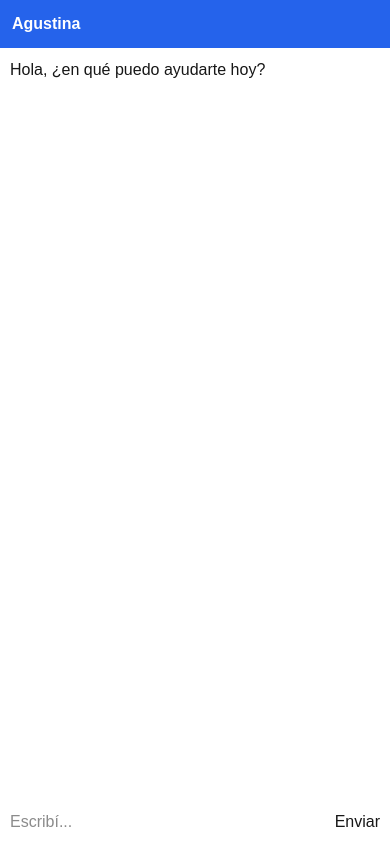
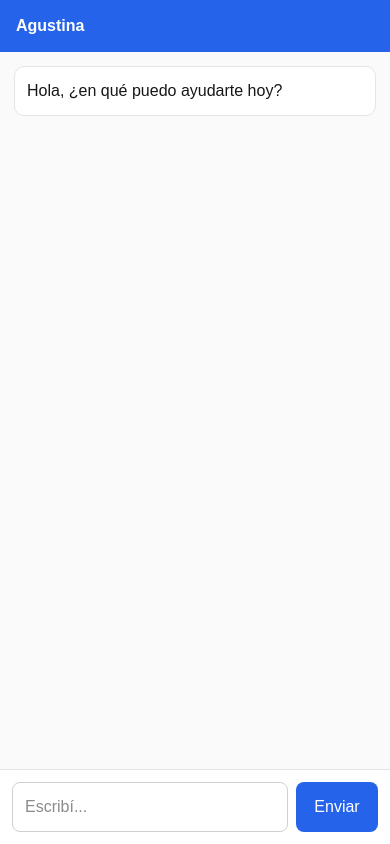
Before and after one commit to ricardorivera972/agustina-burbuja-chat, a Next.js app: page / in a window 390 px wide. Built offline with nearby package versions, Linux system fonts and the light colour scheme.

Commit message:
fix responsive final para demo

```diff
--- a/app/chat/chatui.tsx
+++ b/app/chat/chatui.tsx
@@ -1,166 +1,205 @@
-"use client"
+"use client";
 
-import { useState, useEffect, useRef } from "react"
+import { useEffect, useRef, useState } from "react";
 
 type Message = {
-  who: "YO" | "SISTEMA"
-  text: string
-}
+  who: "YO" | "SISTEMA";
+  text: string;
+};
 
 export default function ChatUI() {
-  const [message, setMessage] = useState("")
-  const [messages, setMessages] = useState<Message[]>([])
-  const [loading, setLoading] = useState(false)
-  const [open, setOpen] = useState(false)
-  const [showForm, setShowForm] = useState(false)
-  const [isMobile, setIsMobile] = useState(false)
+  const [message, setMessage] = useState("");
+  const [messages, setMessages] = useState<Message[]>([]);
+  const [loading, setLoading] = useState(false);
+  const [open, setOpen] = useState(false);
+  const [showForm, setShowForm] = useState(false);
+  const [isMobile, setIsMobile] = useState(false);
 
-  const bottomRef = useRef<HTMLDivElement | null>(null)
+  const bottomRef = useRef<HTMLDivElement | null>(null);
 
   useEffect(() => {
-    if (typeof window !== "undefined") {
-      const mobile = window.innerWidth < 768
-      setIsMobile(mobile)
+    const handleResize = () => {
+      const mobile = window.innerWidth <= 768;
+      setIsMobile(mobile);
+      if (mobile) {
+        setOpen(true);
+      }
+    };
 
-      if (mobile) {
-        setOpen(true)
-      }
-    }
-  }, [])
+    handleResize();
+    window.addEventListener("resize", handleResize);
+    return () => window.removeEventListener("resize", handleResize);
+  }, []);
+
+  useEffect(() => {
+    bottomRef.current?.scrollIntoView({ behavior: "smooth" });
+  }, [messages, showForm]);
 
   const sendMessage = async () => {
-    if (!message.trim()) return
+    if (!message.trim()) return;
 
-    const userMessage = message
+    const userMessage = message.trim();
 
-    setMessages(prev => [...prev, { who: "YO", text: userMessage }])
-    setMessage("")
-    setLoading(true)
+    setMessages((prev) => [...prev, { who: "YO", text: userMessage }]);
+    setMessage("");
+    setLoading(true);
 
     try {
       const res = await fetch("/api/agustina", {
         method: "POST",
         headers: {
-          "Content-Type": "application/json"
+          "Content-Type": "application/json",
         },
-        body: JSON.stringify({ message: userMessage })
-      })
+        body: JSON.stringify({ message: userMessage }),
+      });
 
-      const data = await res.json()
+      const data = await res.json();
 
       if (data.reply) {
-        const tieneFormulario = data.reply.includes("[FORMULARIO]")
+        const tieneFormulario = data.reply.includes("[FORMULARIO]");
 
         if (tieneFormulario) {
-          setShowForm(true)
-          const cleanText = data.reply.replace("[FORMULARIO]", "").trim()
-
-          setMessages(prev => [
-            ...prev,
-            { who: "SISTEMA", text: cleanText }
-          ])
+          setShowForm(true);
+          const cleanText = data.reply.replace("[FORMULARIO]", "").trim();
+          setMessages((prev) => [...prev, { who: "SISTEMA", text: cleanText }]);
         } else {
-          setMessages(prev => [
-            ...prev,
-            { who: "SISTEMA", text: data.reply }
-          ])
+          setMessages((prev) => [...prev, { who: "SISTEMA", text: data.reply }]);
         }
+      } else {
+        setMessages((prev) => [
+          ...prev,
+          { who: "SISTEMA", text: "Sin respuesta del servidor" },
+        ]);
       }
     } catch {
-      setMessages(prev => [
+      setMessages((prev) => [
         ...prev,
-        { who: "SISTEMA", text: "Error de conexión" }
-      ])
+        { who: "SISTEMA", text: "Error de conexión" },
+      ]);
+    } finally {
+      setLoading(false);
     }
+  };
 
-    setLoading(false)
-  }
-
-  useEffect(() => {
-    bottomRef.current?.scrollIntoView({ behavior: "smooth" })
-  }, [messages, showForm])
+  const chatBoxStyle: React.CSSProperties = isMobile
+    ? {
+        position: "fixed",
+        inset: 0,
+        width: "100vw",
+        height: "100dvh",
+        background: "#fff",
+        zIndex: 9999,
+        display: "flex",
+        flexDirection: "column",
+      }
+    : {
+        position: "fixed",
+        right: 20,
+        bottom: 20,
+        width: 360,
+        height: 520,
+        background: "#fff",
+        borderRadius: 16,
+        boxShadow: "0 12px 32px rgba(0,0,0,0.20)",
+        zIndex: 9999,
+        display: "flex",
+        flexDirection: "column",
+        overflow: "hidden",
+      };
 
   return (
     <>
-      {/* BURBUJA */}
-      {!open && (
+      {!isMobile && !open && (
         <div
           onClick={() => setOpen(true)}
           style={{
             position: "fixed",
-            bottom: "20px",
-            right: "20px",
-            width: "60px",
-            height: "60px",
-            backgroundColor: "#2563eb",
+            right: 20,
+            bottom: 20,
+            width: 64,
+            height: 64,
             borderRadius: "50%",
+            background: "#2563eb",
+            color: "#fff",
             display: "flex",
             alignItems: "center",
             justifyContent: "center",
-            color: "white",
-            fontSize: "24px",
+            fontSize: 26,
             cursor: "pointer",
-            zIndex: 9999
+            zIndex: 9999,
+            boxShadow: "0 8px 20px rgba(0,0,0,0.25)",
           }}
+          title="Abrir Agustina"
         >
           💬
         </div>
       )}
 
-      {/* CHAT */}
-      {open && (
-        <div
-          style={{
-            position: "fixed",
-            bottom: isMobile ? "0" : "20px",
-            right: isMobile ? "0" : "20px",
-            width: isMobile ? "100%" : "360px",
-            minWidth: isMobile ? "100%" : "320px",
-            maxWidth: "100vw",
-            height: isMobile ? "100%" : "500px",
-            background: "white",
-            borderRadius: isMobile ? "0" : "12px",
-            boxShadow: "0 0 20px rgba(0,0,0,0.2)",
-            zIndex: 9999,
-            display: "flex",
-            flexDirection: "column",
-            boxSizing: "border-box"
-          }}
-        >
-          {/* HEADER */}
+      {(open || isMobile) && (
+        <div style={chatBoxStyle}>
           <div
             style={{
-              padding: "12px",
               background: "#2563eb",
-              color: "white",
-              borderTopLeftRadius: isMobile ? "0" : "12px",
-              borderTopRightRadius: isMobile ? "0" : "12px",
+              color: "#fff",
+              padding: "14px 16px",
               display: "flex",
-              justifyContent: "space-between"
+              justifyContent: "space-between",
+              alignItems: "center",
+              fontWeight: 700,
+              fontSize: 16,
             }}
           >
-            <b>Agustina</b>
+            <span>Agustina</span>
             {!isMobile && (
-              <button onClick={() => setOpen(false)}>X</button>
+              <button
+                onClick={() => setOpen(false)}
+                style={{
+                  background: "transparent",
+                  border: "none",
+                  color: "#fff",
+                  fontSize: 18,
+                  cursor: "pointer",
+                }}
+              >
+                ✕
+              </button>
             )}
           </div>
 
-          {/* MENSAJES */}
           <div
             style={{
               flex: 1,
-              padding: 10,
-              overflowY: "auto"
+              overflowY: "auto",
+              padding: 14,
+              background: "#fafafa",
             }}
           >
             {messages.length === 0 && (
-              <div style={{ marginBottom: 10 }}>
+              <div
+                style={{
+                  marginBottom: 12,
+                  padding: 12,
+                  borderRadius: 10,
+                  background: "#fff",
+                  border: "1px solid #e5e5e5",
+                }}
+              >
                 Hola, ¿en qué puedo ayudarte hoy?
               </div>
             )}
 
             {messages.map((msg, i) => (
-              <div key={i} style={{ marginBottom: 10 }}>
+              <div
+                key={i}
+                style={{
+                  marginBottom: 10,
+                  padding: 12,
+                  borderRadius: 10,
+                  background: msg.who === "YO" ? "#dbeafe" : "#fff",
+                  border: "1px solid #e5e5e5",
+                  whiteSpace: "pre-line",
+                }}
+              >
                 <strong>{msg.who === "YO" ? "Vos:" : "Agustina:"}</strong>
                 <br />
                 {msg.text}
@@ -168,18 +207,42 @@ export default function ChatUI() {
             ))}
 
             {showForm && (
-              <div style={{ marginTop: 10 }}>
+              <div
+                style={{
+                  marginTop: 10,
+                  padding: 12,
+                  borderRadius: 10,
+                  background: "#fff",
+                  border: "1px solid #e5e5e5",
+                }}
+              >
                 <b>Completar datos</b>
 
-                <input id="empresa" placeholder="Empresa" style={{ width: "100%", marginTop: 5 }} />
-                <input id="nombre" placeholder="Nombre" style={{ width: "100%", marginTop: 5 }} />
-                <input id="contacto" placeholder="Teléfono o email" style={{ width: "100%", marginTop: 5 }} />
-                <textarea id="detalle" placeholder="Detalle" style={{ width: "100%", marginTop: 5 }} />
+                <input
+                  id="empresa"
+                  placeholder="Empresa"
+                  style={{ width: "100%", marginTop: 8, padding: 10, boxSizing: "border-box" }}
+                />
+                <input
+                  id="nombre"
+                  placeholder="Nombre"
+                  style={{ width: "100%", marginTop: 8, padding: 10, boxSizing: "border-box" }}
+                />
+                <input
+                  id="contacto"
+                  placeholder="Teléfono o email"
+                  style={{ width: "100%", marginTop: 8, padding: 10, boxSizing: "border-box" }}
+                />
+                <textarea
+                  id="detalle"
+                  placeholder="Detalle"
+                  style={{ width: "100%", marginTop: 8, padding: 10, minHeight: 90, boxSizing: "border-box" }}
+                />
 
                 <button
                   onClick={async () => {
-                    const contacto = (document.getElementById("contacto") as HTMLInputElement).value
-                    const esEmail = contacto.includes("@")
+                    const contacto = (document.getElementById("contacto") as HTMLInputElement).value;
+                    const esEmail = contacto.includes("@");
 
                     const formData = {
                       empresa: (document.getElementById("empresa") as HTMLInputElement).value,
@@ -187,18 +250,30 @@ export default function ChatUI() {
                       email: esEmail ? contacto : "",
                       telefono: esEmail ? "" : contacto,
                       descripcion: (document.getElementById("detalle") as HTMLTextAreaElement).value,
-                    }
+                    };
 
-                    await fetch("https://script.google.com/macros/s/AKfycbxJ4ZFemcLehp14FTYLgp0frs72utzPxXhxrxxnuhCgzJH-fTCiHtJqQJd5P788_f6yIw/exec", {
-                      method: "POST",
-                      mode: "no-cors",
-                      body: JSON.stringify(formData),
-                    })
+                    await fetch(
+                      "https://script.google.com/macros/s/AKfycbxJ4ZFemcLehp14FTYLgp0frs72utzPxXhxrxxnuhCgzJH-fTCiHtJqQJd5P788_f6yIw/exec",
+                      {
+                        method: "POST",
+                        mode: "no-cors",
+                        body: JSON.stringify(formData),
+                      }
+                    );
 
-                    alert("Datos enviados")
-                    setShowForm(false)
+                    alert("Datos enviados");
+                    setShowForm(false);
                   }}
-                  style={{ width: "100%", marginTop: 5 }}
+                  style={{
+                    width: "100%",
+                    marginTop: 10,
+                    padding: 12,
+                    background: "#2563eb",
+                    color: "#fff",
+                    border: "none",
+                    borderRadius: 8,
+                    cursor: "pointer",
+                  }}
                 >
                   Enviar
                 </button>
@@ -208,20 +283,45 @@ export default function ChatUI() {
             <div ref={bottomRef} />
           </div>
 
-          {/* INPUT */}
-          <div style={{ display: "flex", padding: 10 }}>
+          <div
+            style={{
+              display: "flex",
+              gap: 8,
+              padding: 12,
+              borderTop: "1px solid #e5e5e5",
+              background: "#fff",
+            }}
+          >
             <input
               value={message}
               onChange={(e) => setMessage(e.target.value)}
-              style={{ flex: 1 }}
               placeholder="Escribí..."
+              style={{
+                flex: 1,
+                padding: 12,
+                border: "1px solid #d0d0d0",
+                borderRadius: 8,
+                boxSizing: "border-box",
+              }}
             />
-            <button onClick={sendMessage}>
+            <button
+              onClick={sendMessage}
+              disabled={loading}
+              style={{
+                padding: "12px 16px",
+                background: "#2563eb",
+                color: "#fff",
+                border: "none",
+                borderRadius: 8,
+                cursor: "pointer",
+                minWidth: 82,
+              }}
+            >
               {loading ? "..." : "Enviar"}
             </button>
           </div>
         </div>
       )}
     </>
-  )
+  );
 }
--- a/app/page.tsx
+++ b/app/page.tsx
@@ -4,12 +4,16 @@ import ChatUI from "./chat/chatui";
 
 export default function Page() {
   return (
-    <>
-      <div style={{ padding: 40 }}>
-        <h1>Buscador de Prospectos Industriales</h1>
-      </div>
-
+    <div
+      style={{
+        minHeight: "100vh",
+        background: "#f7f7f7",
+        padding: 20,
+        boxSizing: "border-box",
+      }}
+    >
+      <h1 style={{ margin: 0, fontSize: 28 }}>Buscador de Prospectos Industriales</h1>
       <ChatUI />
-    </>
+    </div>
   );
 }
```
